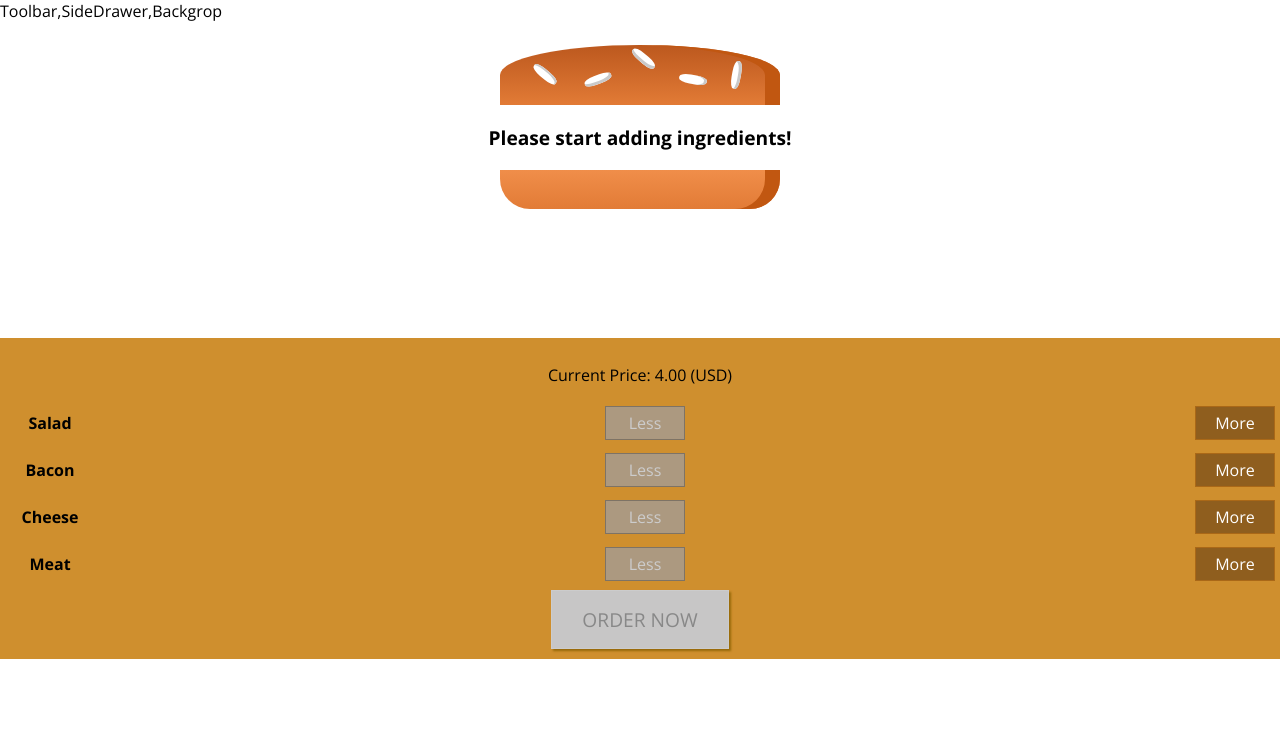
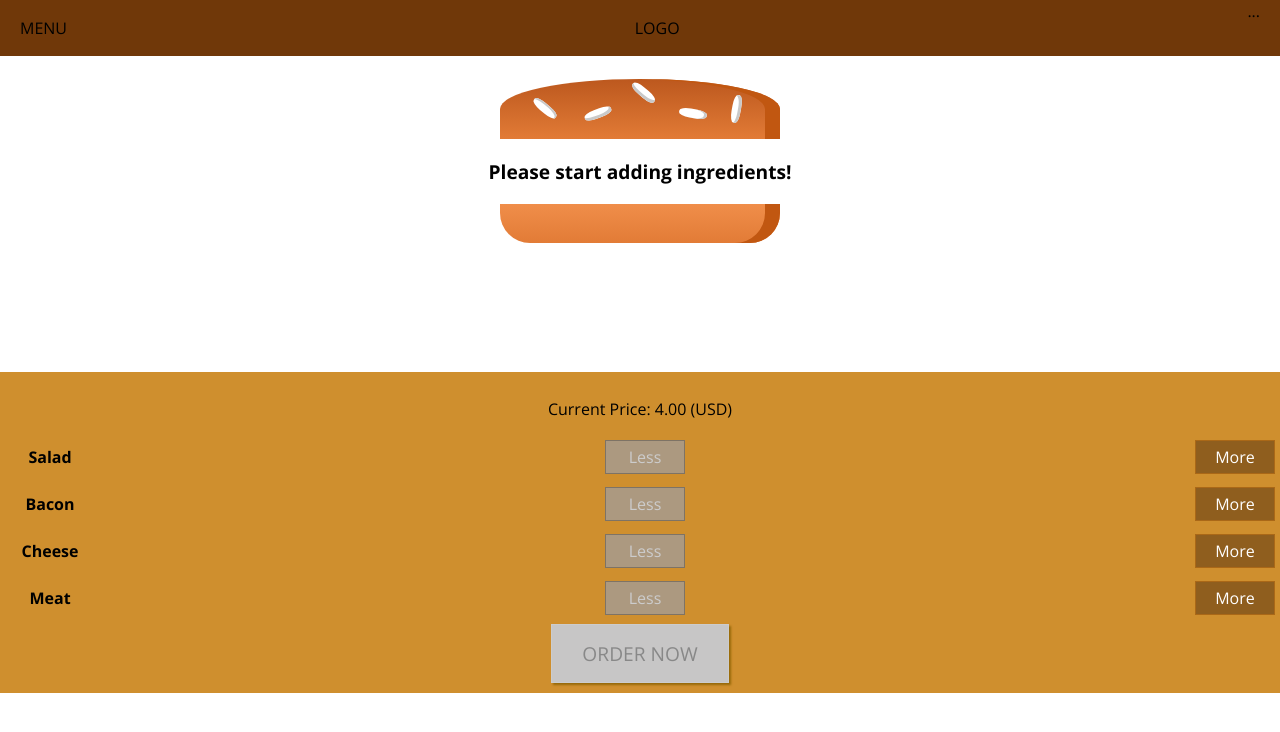
Before and after one commit to ChanakaR/burger-builder, a React app: page / in a window 1280 px wide. Shown: the top 732 px of the page. Built offline with nearby package versions, Linux system fonts and the light colour scheme.

Commit message:
added toolbar to Layout

```diff
--- a/src/components/Layout/Layout.css
+++ b/src/components/Layout/Layout.css
@@ -1,3 +1,3 @@
 .Content {
-    margin-top: 16px;
+    margin-top: 72px;
 }
--- a/src/components/Layout/Layout.js
+++ b/src/components/Layout/Layout.js
@@ -1,10 +1,11 @@
 import React from 'react';
 import Aux from '../../hoc/Aux'
 import classes from './Layout.css'
+import Toolbar from '../Navigation/Toolbar/Toolbar';
 
 const layout = (props) => (
     <Aux>
-        <div>Toolbar,SideDrawer,Backgrop</div>
+        <Toolbar></Toolbar>
         <main className={classes.Content}>
             {props.children}
         </main>
--- /dev/null
+++ b/src/components/Navigation/Toolbar/Toolbar.css
@@ -0,0 +1,18 @@
+.Toolbar {
+    height: 56px;
+    width: 100%;
+    position: fixed;
+    top: 0;
+    left: 0;
+    background-color: #703809;
+    display: flex;
+    justify-content: space-between;
+    align-items: center;
+    padding: 0 20px;
+    box-sizing: border-box;
+    z-index: 90;
+}
+
+.Toolbar nav {
+    height: 100%;
+}
--- a/src/components/Navigation/Toolbar/Toolbar.js
+++ b/src/components/Navigation/Toolbar/Toolbar.js
@@ -1,8 +1,9 @@
 import React from 'react';
+import classes from './Toolbar.css'
 
 const toolbar = (props) => {
     return (
-        <header>
+        <header className={classes.Toolbar}>
             <div>MENU</div>
             <div>LOGO</div>
             <nav>
```
